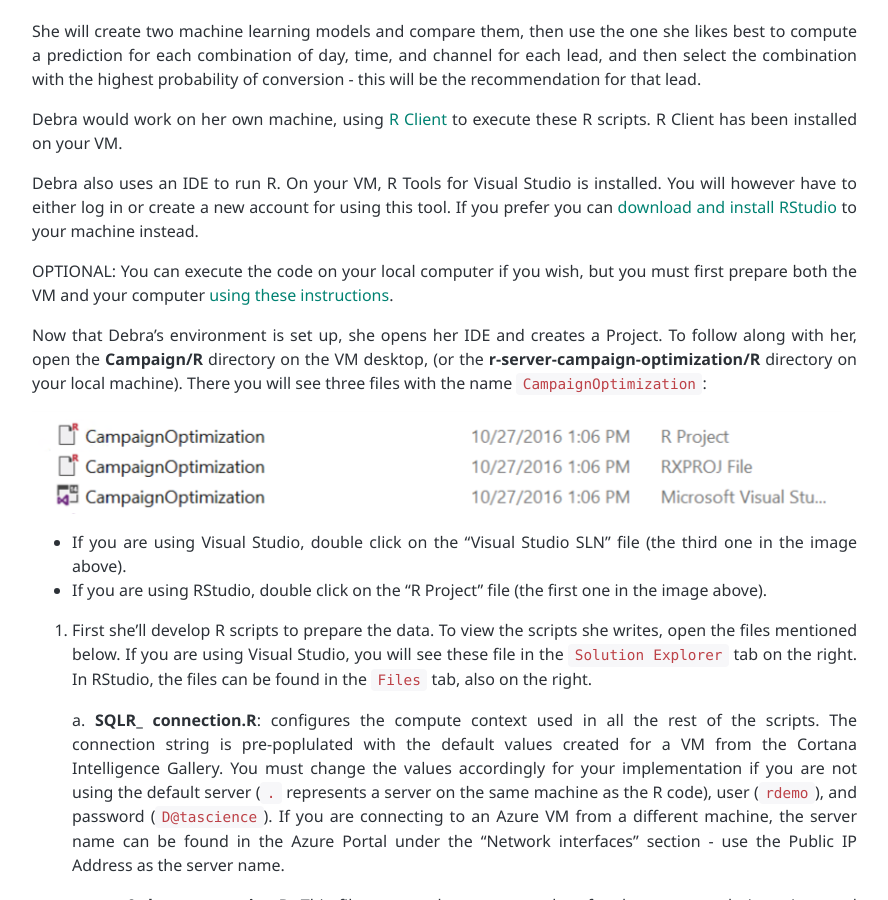
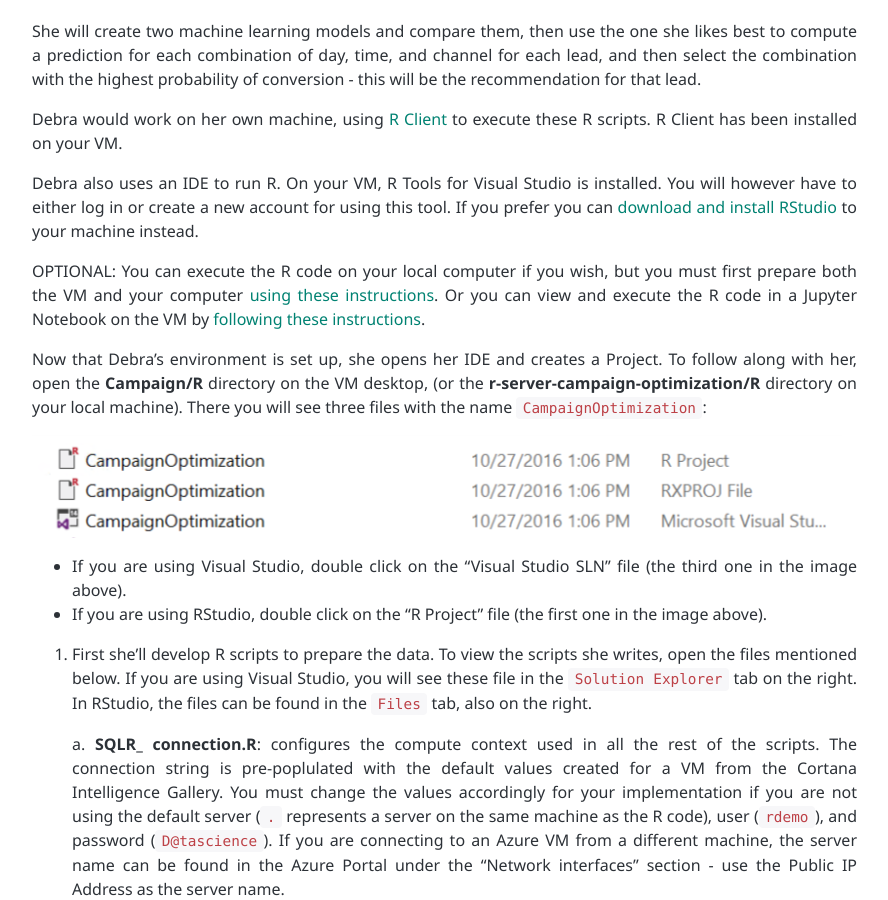
Before and after one commit to microsoft/r-server-campaign-optimization, a Jekyll site: the page built from CIG_Workflow.md, in a window 1280 px wide and 900 px high, scrolled down 1329 px. Shown: the whole window, without its empty margins (53-941 px from the left). Built offline with Jekyll 4.4.1, drawn with Linux system fonts in a browser that asks for light colours.

Commit message:
add file

```diff
--- a/CIG_Workflow.md
+++ b/CIG_Workflow.md
@@ -53,7 +53,7 @@ Debra would work on her own machine, using  [R Client](https://msdn.microsoft.co
 
 Debra also uses an IDE to run R.  On your VM, R Tools for Visual Studio is installed.  You will however have to either log in or create a new account for using this tool.  If you prefer you can <a href="https://www.rstudio.com/products/rstudio/download3/" target="_blank">download and install RStudio</a> to your machine instead.
 
-OPTIONAL: You can execute the code on your local computer if you wish, but you must first  prepare both the VM and your computer <a href="local.html">using these instructions</a>.
+OPTIONAL: You can execute the R code on your local computer if you wish, but you must first  prepare both the VM and your computer <a href="local.html">using these instructions</a>.  Or you can view and execute the R code in a Jupyter Notebook on the VM by <a href="jupyter.html">following these instructions</a>.
 
 
 Now that Debra's environment is set up, she  opens her IDE and creates a Project.  To follow along with her, open the **Campaign/R** directory on the VM desktop, (or the **r-server-campaign-optimization/R** directory on your local machine).  There you will see three files with the name `CampaignOptimization`:
```
Also changed, not shown: jupyter.md (added, +25 -0 lines), sitemap.md (+1 -0 lines), images/jupter1.png (added).
